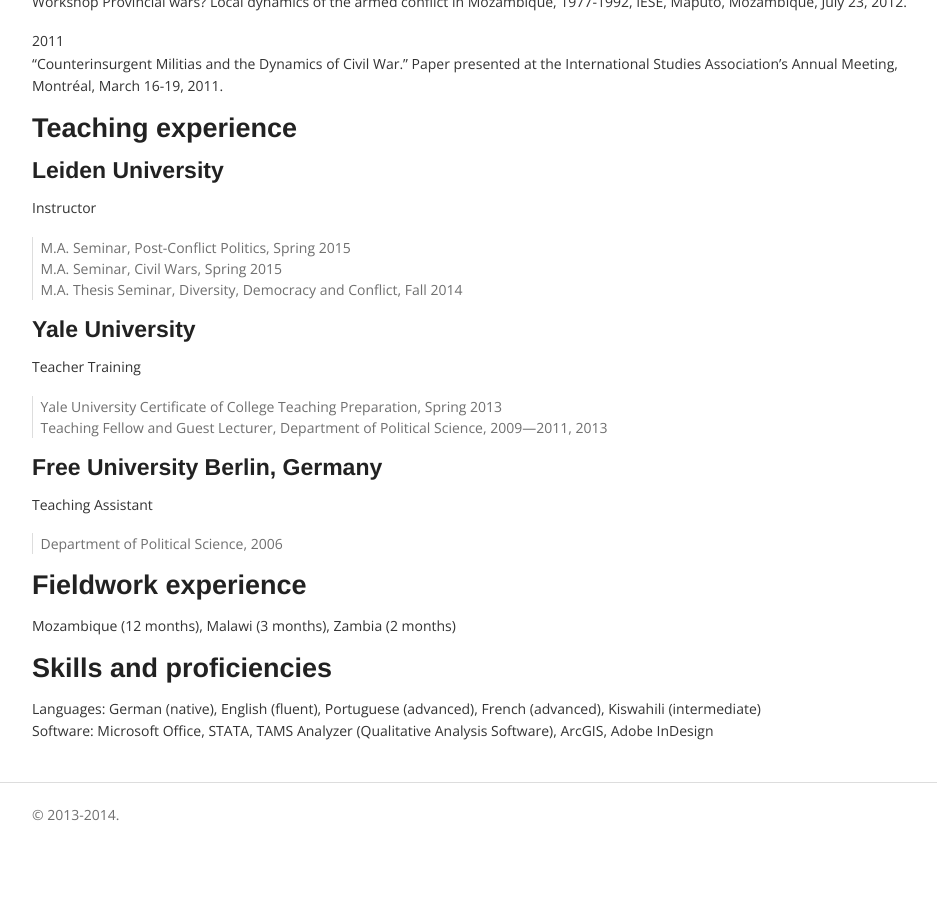
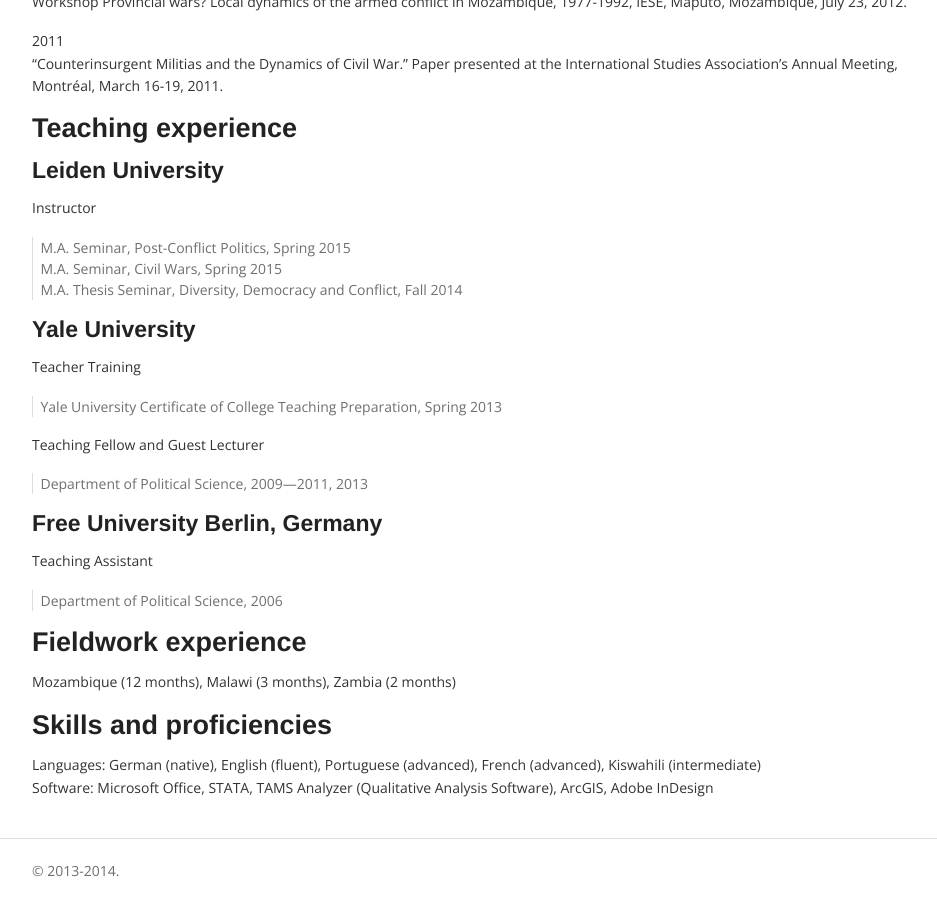
Before and after one commit to corinnajentzsch/corinnajentzsch.github.io, a Jekyll site: the page built from cv.md, in a window 1280 px wide and 900 px high, scrolled down 2127 px. Shown: the whole window, without its empty margins (153-1090 px from the left). Built offline with Jekyll 4.4.1, drawn with Linux system fonts in a browser that asks for light colours; nearby versions of some CDN libraries; library files that are not in the unit come from our copies; before the commit the page ends 2970 px from its top, so only the background shows below that.

Commit message:
Updated cv.md

```diff
--- a/cv.md
+++ b/cv.md
@@ -92,7 +92,9 @@ Instructor
 ####Yale University
 Teacher Training
 > Yale University Certificate of College Teaching Preparation, Spring 2013
-> Teaching Fellow and Guest Lecturer, Department of Political Science, 2009—2011, 2013
+
+Teaching Fellow and Guest Lecturer
+> Department of Political Science, 2009—2011, 2013
 
 ####Free University Berlin, Germany
 Teaching Assistant
```
